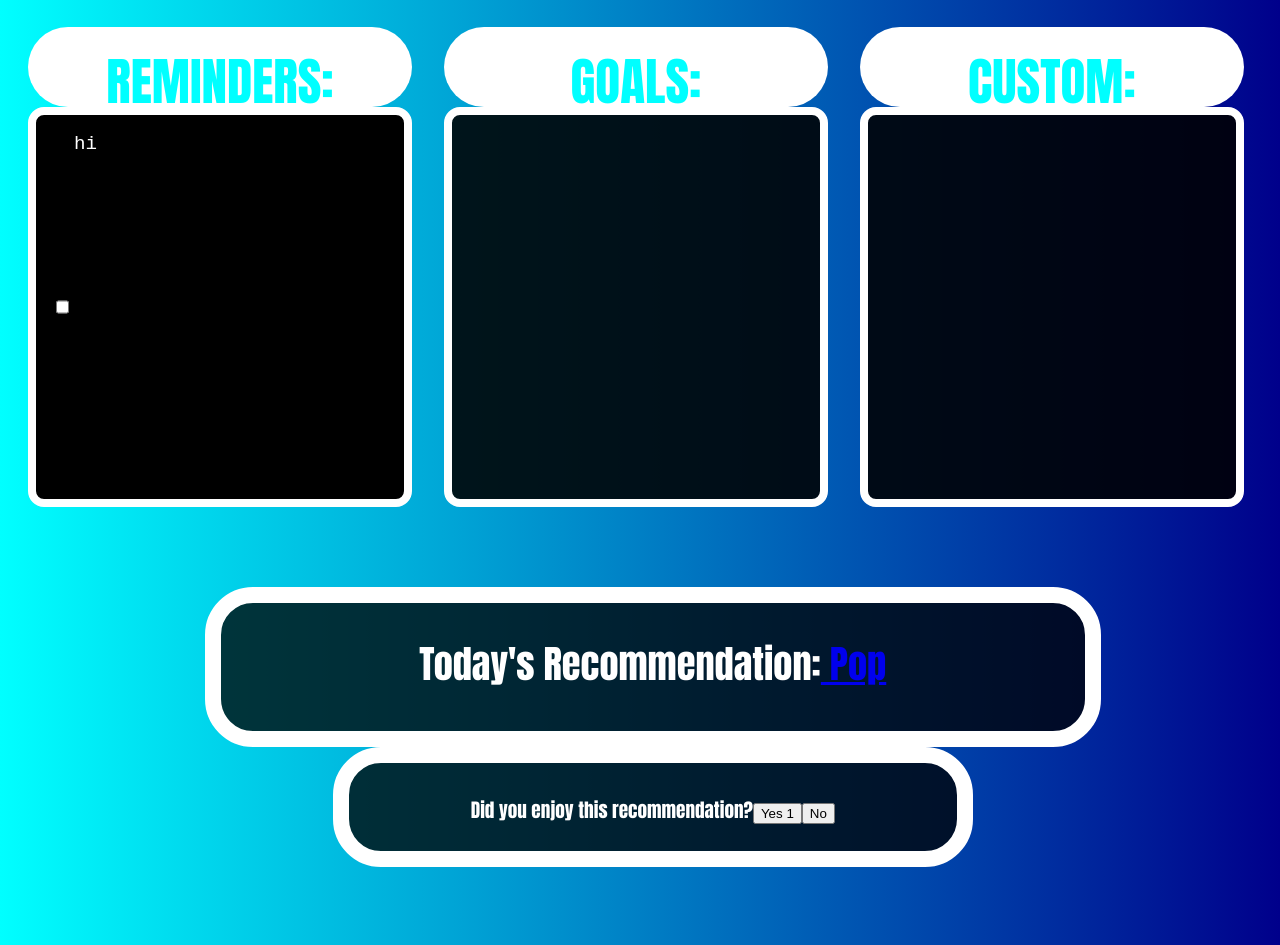
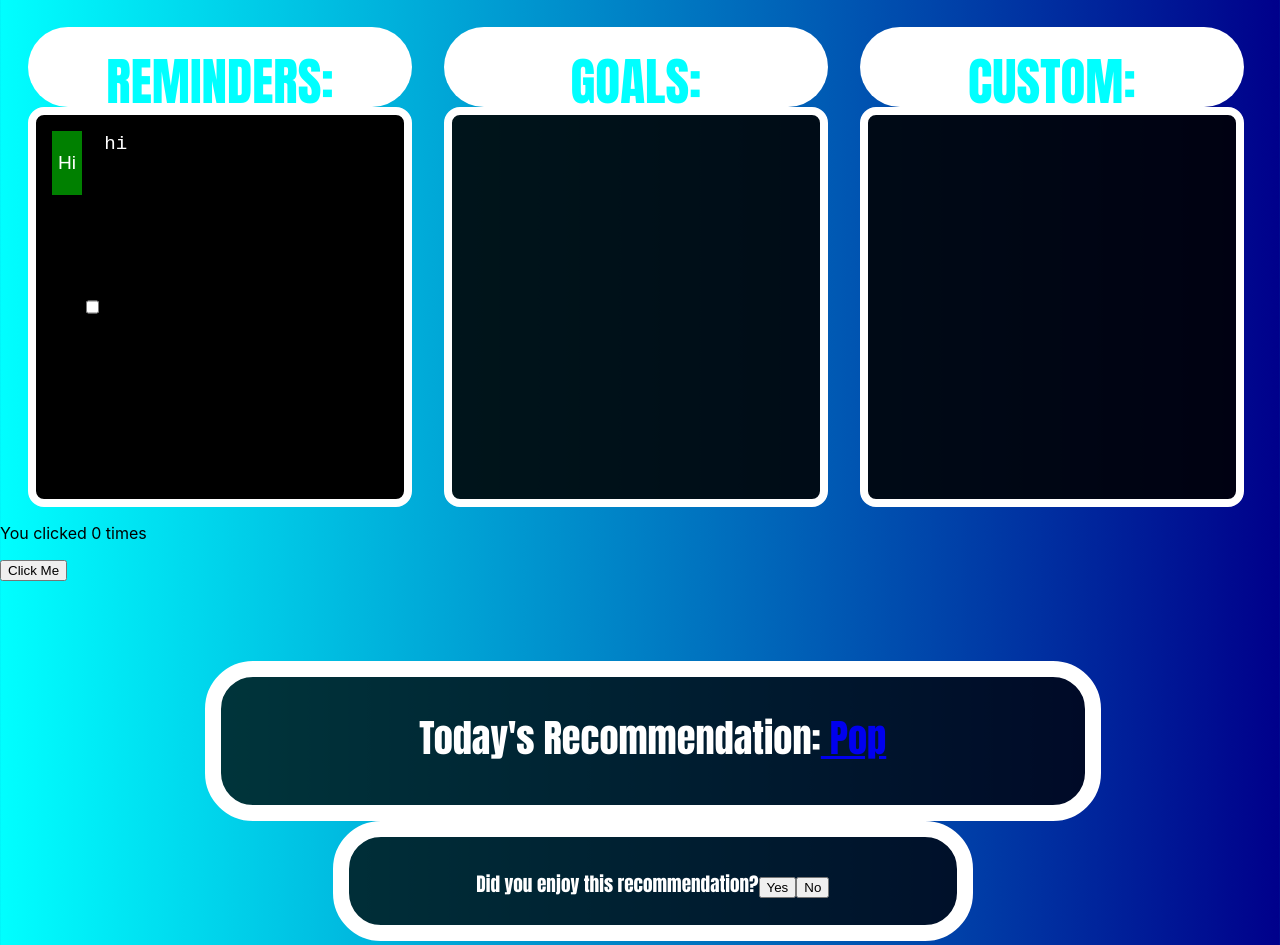
Before and after one commit to JKNguyen13/MyWebsite, a React (Create React App) app in the folder website-project/: page / in a window 1280 px wide. Shown: the part 300-1245 px from the top of the page. Built offline with nearby package versions, Linux system fonts and the light colour scheme.

Commit message:
Added Counter & Bug Fixes (12/12/22)

```diff
--- a/website-project/src/App.js
+++ b/website-project/src/App.js
@@ -17,6 +17,17 @@
 const specialDay = ["National Donut Day", "Valentine's Day", "National Bestfriend Day", "Christmas"]
 const dayDetails = ["Celebrated in the United States and in some other countries, National Donut Day is on the first Friday of June of each year, succeeding the doughnut event created by The Salvation Army in Chicago in 1938 to honor those of their members who served doughnuts to soldiers during World War I.", "It originated as a Christian feast day honoring one or two early Christian martyrs named Saint Valentine and, through later folk traditions, has become a significant cultural, religious, and commercial celebration of romance and love in many regions of the world.", "As most national days start, the US Congress declared there be a National Best Friends Day all the way back in 1935. It was chosen as June 8 since it's a relatively nice weather day everywhere in the country.", "Christmas is an annual festival commemorating the birth of Jesus Christ, observed primarily on December 25 as a religious and cultural celebration among billions of people around the world."]
 const permNumb = 1;
+
+function addNew(){
+  alert("Hi");
+  const newDiv = document.createElement("div");
+    newDiv.classList.add("box")
+    const newContent = document.createTextNode("text");
+    newDiv.appendChild(newContent);
+
+    const currentDiv = document.getElementById("hi");
+    document.body.insertBefore(newDiv, currentDiv);
+}
 
 function App() {
 
@@ -43,6 +54,7 @@
         <div className="custom" contenteditable="true">CUSTOM:</div>
 
         <div className="reminders-box">
+          <button className="reminderButton" onClick={addNew}>Hi</button>
           <input type="checkbox" className="testC"></input>
           <label for="testC">
             <textarea className = "hi">hi</textarea>
--- a/website-project/src/components/DailyRec.js
+++ b/website-project/src/components/DailyRec.js
@@ -1,16 +1,23 @@
-import React, { createElement } from "react";
+//import React, { createElement } from "react";
+import React, {useState} from 'react';
 import './DailyRecStyle.css';
 
 
-var upVotes = 1;
+
 let hi = false;
 Boolean(hi);
 
  function Yes(){
-    alert("Cool! We'll take that into consideration :)");
-    let hi = true;
-    Boolean(hi);
-    upVotes++;
+    /*return(
+        <div>
+            <p>You clicked {count} times</p>
+            <button onClick={() => setCount(count + 1)}>Click Me</button>
+        </div>
+    );*/
+    //alert("Cool! We'll take that into consideration :)");
+    //let hi = true;
+    //Boolean(hi);
+    //upVotes++;
  }
 
  function No(){
@@ -20,15 +27,15 @@
     }*/
 
 }
-document.body.onload = secondRound;
+//document.body.onload = secondRound;
 
 function secondRound(){
     const newDiv = document.createElement("div");
-    newDiv.classList.add("dailyRecFollowUp")
-    const newContent = document.createTextNode("Test Test");
+    newDiv.classList.add("box")
+    const newContent = document.createTextNode("text");
     newDiv.appendChild(newContent);
 
-    const currentDiv = document.getElementById("dailyRecFollow");
+    const currentDiv = document.getElementById("");
     document.body.insertBefore(newDiv, currentDiv);
     return(
 
@@ -43,10 +50,15 @@
     const dailyRecLink = ["https://www.youtube.com/watch?v=sBspSJWRT2E&ab_channel=QueenOfficial","https://www.youtube.com/watch?v=kTJczUoc26U&ab_channel=TheKidLAROIVEVO","https://www.youtube.com/watch?v=Tc0tLGWIqxA&ab_channel=PostMaloneVEVO","https://www.youtube.com/watch?v=Brm1ribq7WU&ab_channel=NIKI-Topic"]
     const randomGenre = [" Rock", " Pop", " Hip hop", " R&B"]
     const randNum = Math.floor(Math.random() * 4)
-
+    const [count, setCount] = useState(0);
 
 
 return(
+
+    <><div>
+        <p>You clicked {count} times</p>
+        <button onClick={() => setCount(count + 1)}>Click Me</button>
+    </div>
 
     <><div className="dailyRec">
         <div className="text">Today's Recommendation:
@@ -60,13 +72,13 @@
             </a>
         </div>
     </div>
-    <div className="dailyRecFollowUp" id="dailyRecFollow">
-        <div className="text">Did you enjoy this recommendation?
-            <button onClick={secondRound}>Yes {upVotes}</button>
-            <button onClick={No}>No</button>
-        </div>
-    </div>
-    </>
+            <div className="dailyRecFollowUp" id="dailyRecFollow">
+                <div className="text">Did you enjoy this recommendation?
+                    <button onClick={secondRound}>Yes </button>
+                    <button onClick={No}>No</button>
+                </div>
+            </div>
+        </></>
 
 
 );
--- a/website-project/src/styles.css
+++ b/website-project/src/styles.css
@@ -160,6 +160,17 @@
     resize: none;
 }
 
+.reminderButton{
+
+    height: 5vw;
+    width: 22.5vw;
+    font-size: 1.5vw;
+    color:white;
+    background-color: green;
+    border: none;
+    float:left;
+}
+
 .hi{
     resize:none;
     height: 5vw;
```
